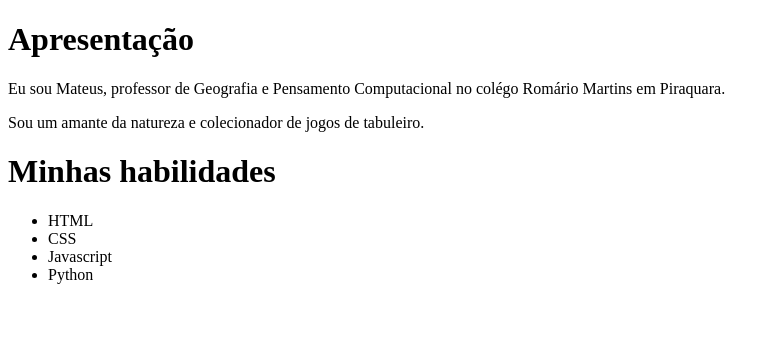
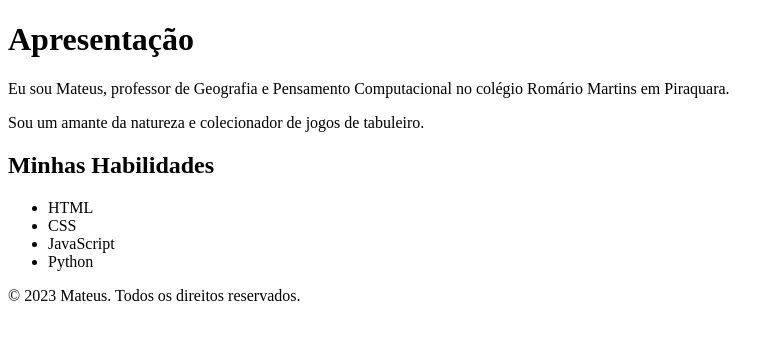
Before and after one commit to MateusLuciani/portfolio, a plain HTML site: page index.html in a window 1280 px wide. Shown: the whole page, without its empty margins (0-784 px from the left). Drawn offline with Linux system fonts and the light colour scheme.

Commit message:
última versão

```diff
--- a/index.html
+++ b/index.html
@@ -3,19 +3,32 @@
 <head>
     <meta charset="UTF-8">
     <meta name="viewport" content="width=device-width, initial-scale=1.0">
-    <title>Document</title>
+    <title>Mateus - Professor e Entusiasta</title>
 </head>
 <body>
-    <h1>Apresentação</h1>
-Eu sou Mateus, professor de Geografia e Pensamento Computacional no colégo Romário Martins em Piraquara. </p>
- Sou um amante da natureza e colecionador de jogos de tabuleiro.
+    <header>
+        <h1>Apresentação</h1>
+    </header>
 
- <h1>Minhas habilidades</h1>
-<ul>
-        <li> HTML</li>
-        <li> CSS</li>
-        <li> Javascript</li>
-        <li> Python</li>
-    </ul>
+    <main>
+        <section>
+            <p>Eu sou Mateus, professor de Geografia e Pensamento Computacional no colégio Romário Martins em Piraquara.</p>
+            <p>Sou um amante da natureza e colecionador de jogos de tabuleiro.</p>
+        </section>
+
+        <section>
+            <h2>Minhas Habilidades</h2>
+            <ul>
+                <li>HTML</li>
+                <li>CSS</li>
+                <li>JavaScript</li>
+                <li>Python</li>
+            </ul>
+        </section>
+    </main>
+
+    <footer>
+        <p>&copy; 2023 Mateus. Todos os direitos reservados.</p>
+    </footer>
 </body>
 </html>
```
